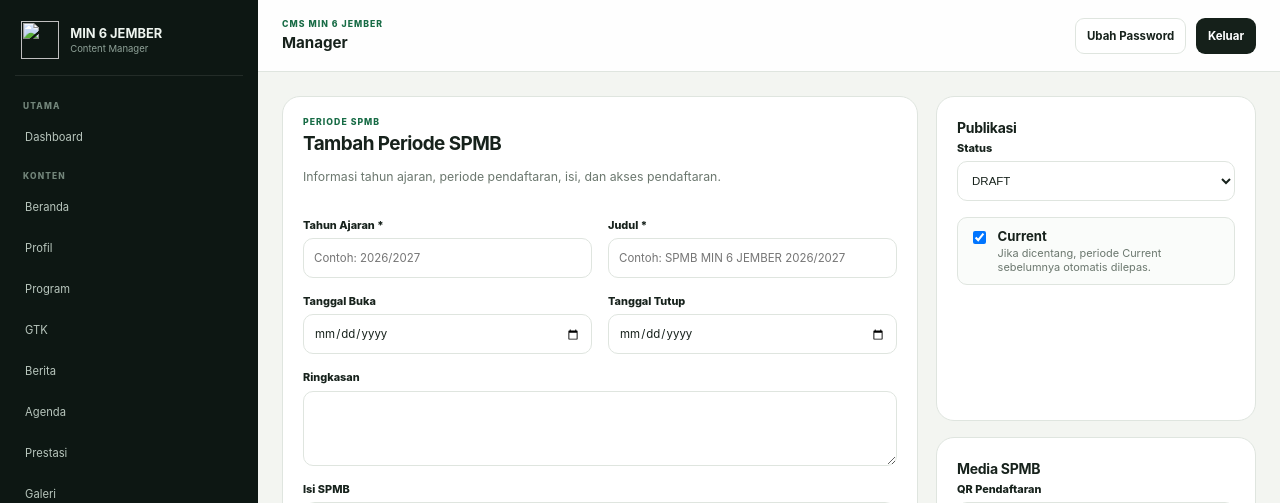
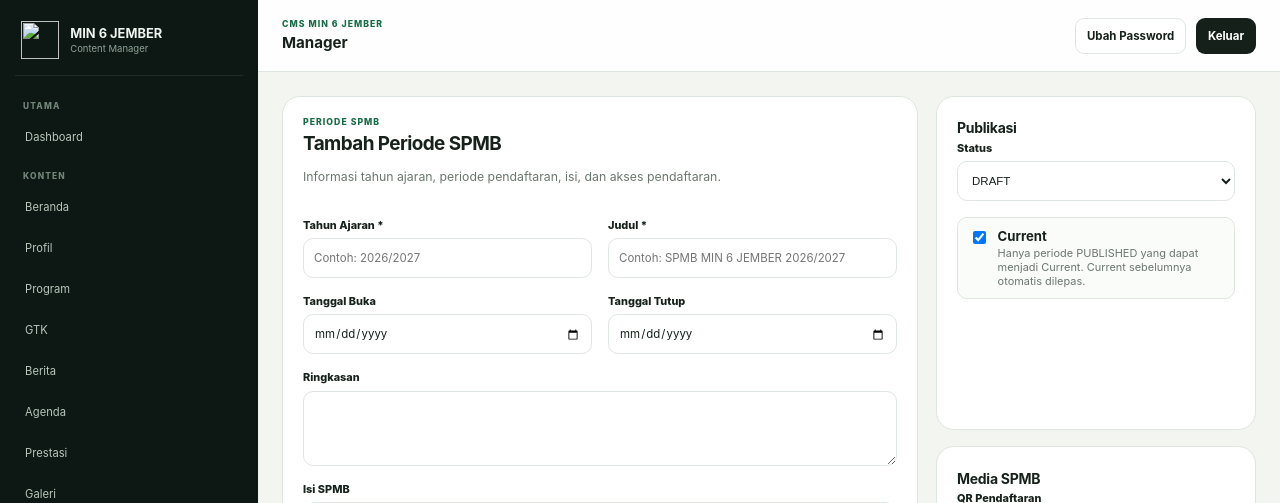
Before and after one commit to Al-Faroz/minsix, a CodeIgniter 4 app: the page made by app/Views/manager/spmb/form.php in a window 1280 px wide. Shown: the top 503 px of the page. Run offline with PHP 8.4 and a stand-in for CodeIgniter, Linux system fonts and the light colour scheme; the template is opened without the code that fills it, so the values that code supplies are empty; some libraries are stand-ins or nearby versions.

Commit message:
docs(ui): clarify published current requirement

```diff
--- a/app/Views/manager/spmb/form.php
+++ b/app/Views/manager/spmb/form.php
@@ -77,7 +77,7 @@
 
             <label class="checkbox-row">
                 <input type="checkbox" name="is_current" value="1" <?= (int) old('is_current', $period['is_current'] ?? 0) === 1 ? 'checked' : '' ?>>
-                <span><strong>Current</strong><small>Jika dicentang, periode Current sebelumnya otomatis dilepas.</small></span>
+                <span><strong>Current</strong><small>Hanya periode PUBLISHED yang dapat menjadi Current. Current sebelumnya otomatis dilepas.</small></span>
             </label>
         </div>
     </section>
```
